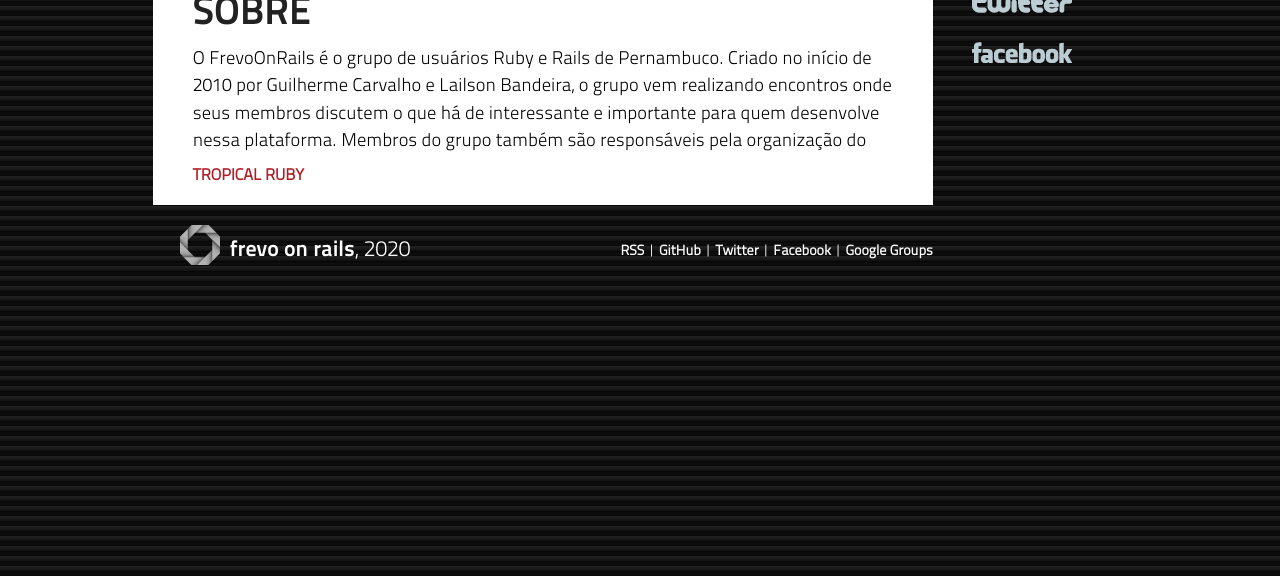
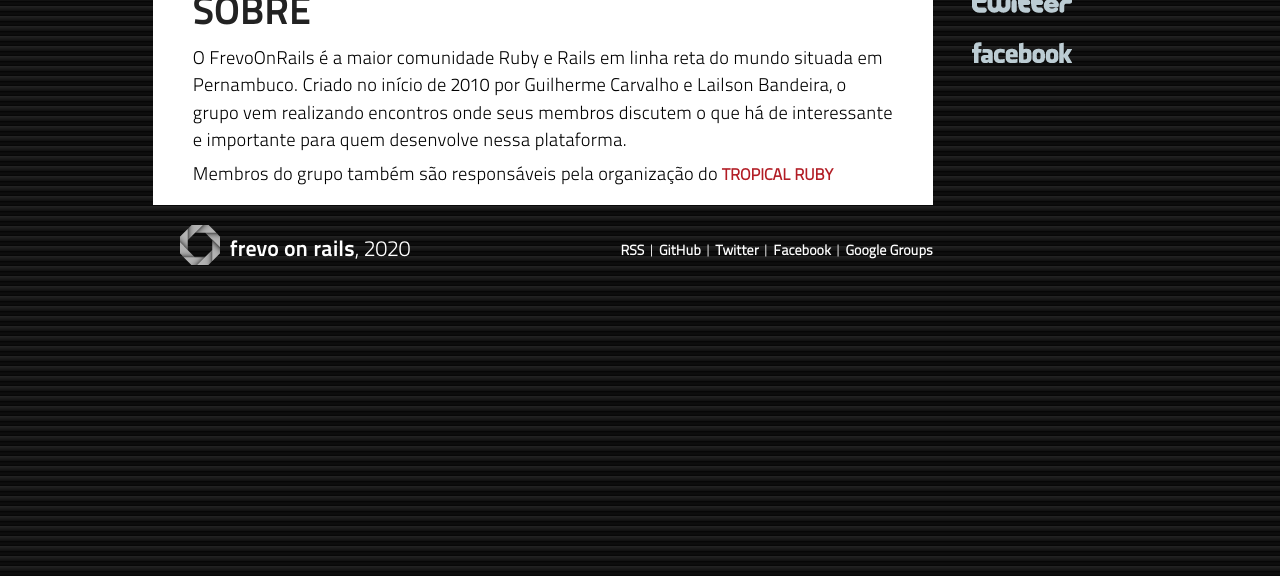
Before and after one commit to frevo-on-rails/frevo-on-rails.github.com, a Jekyll site: the page built from sobre.html, in a window 1280 px wide, cut to the strip 324-900 px from the top of the page. Built offline with Jekyll 4.4.1, drawn with Linux system fonts in a browser that asks for light colours; nearby versions of some CDN libraries.

Commit message:
Change about text

```diff
--- a/sobre.html
+++ b/sobre.html
@@ -5,7 +5,11 @@
 
 <h2>Sobre</h2>
 
-O FrevoOnRails é o grupo de usuários Ruby e Rails de Pernambuco. Criado no início de 2010 por Guilherme Carvalho e Lailson Bandeira, o grupo vem realizando encontros onde seus membros discutem o que há de interessante e importante para quem desenvolve nessa plataforma.
+<div>
+  O FrevoOnRails é a maior comunidade Ruby e Rails em linha reta do mundo situada em Pernambuco.
+  Criado no início de 2010 por Guilherme Carvalho e Lailson Bandeira, o grupo vem realizando encontros
+  onde seus membros discutem o que há de interessante e importante para quem desenvolve nessa plataforma.
+</div>
 
 Membros do grupo também são responsáveis pela organização do
 <a href="http://tropicalrb.com" title="Tropical Ruby" target="_blank">
```
